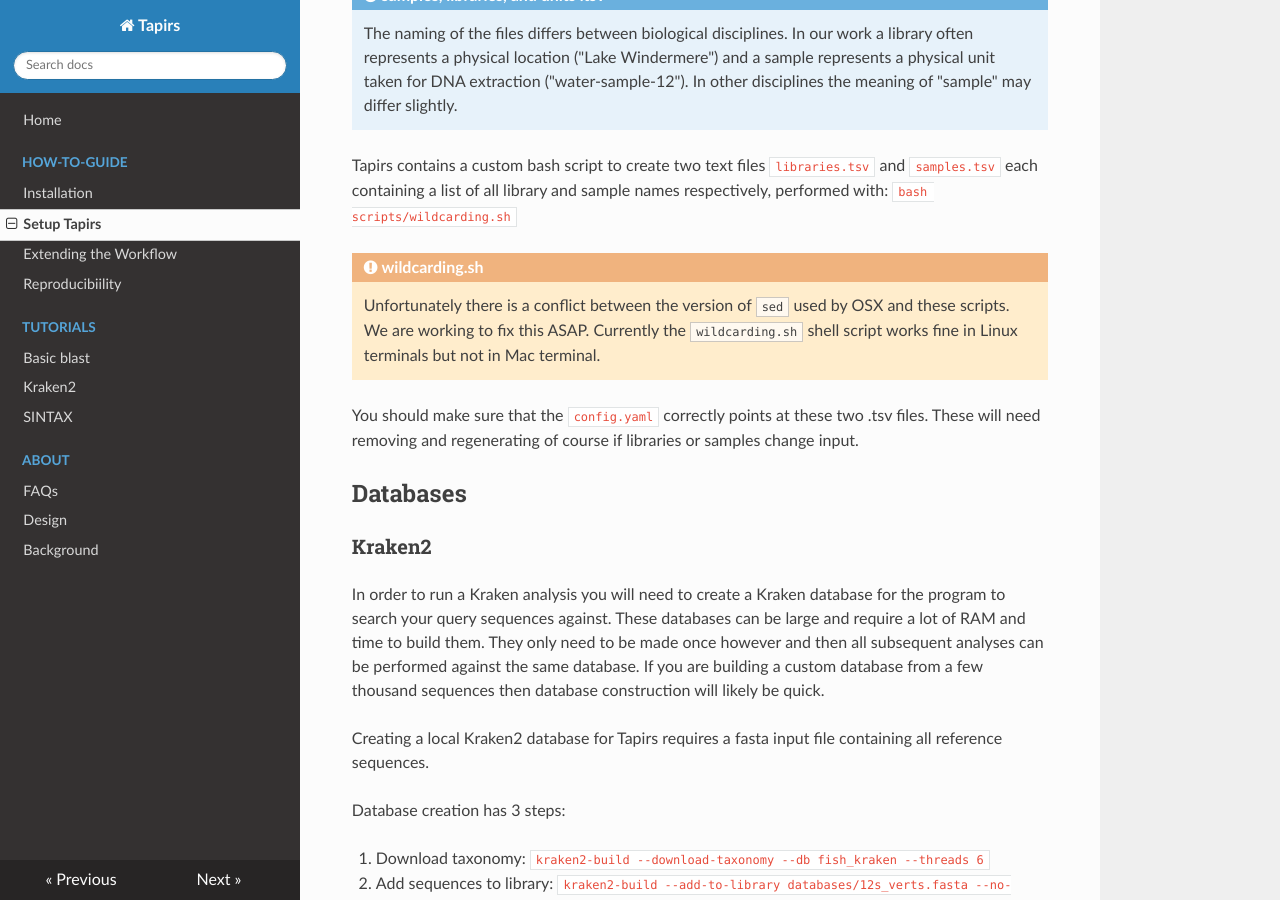
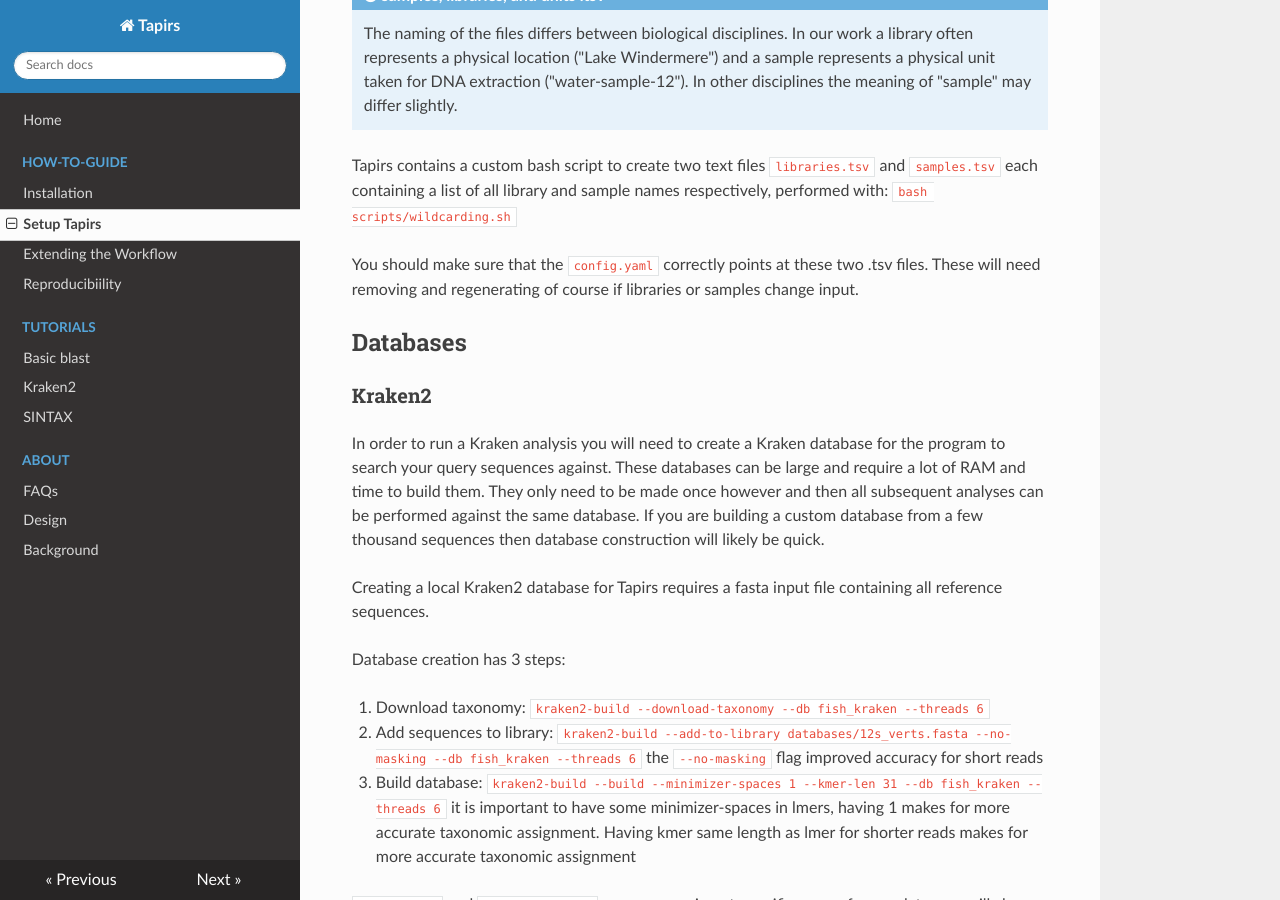
Before and after one commit to EvoHull/Tapirs, an MkDocs documentation site: the page built from docs/How-To-Guide/setup.md, in a window 1280 px wide and 900 px high, scrolled down 1662 px. Built offline with MkDocs 1.6.1, drawn with Linux system fonts in a browser that asks for light colours; nearby versions of some CDN libraries.

Commit message:
Update setup.md

```diff
--- a/docs/How-To-Guide/setup.md
+++ b/docs/How-To-Guide/setup.md
@@ -41,9 +41,6 @@ Rather than implement a complex set of wildcards the recommended approach for sn
 
 Tapirs contains a custom bash script to create two text files `libraries.tsv` and `samples.tsv` each containing a list of all library and sample names respectively, performed with:
 `bash scripts/wildcarding.sh`
-
-!!! warning "wildcarding.sh"
-    Unfortunately there is a conflict between the version of `sed` used by OSX and these scripts. We are working to fix this ASAP. Currently the `wildcarding.sh` shell script works fine in Linux terminals but not in Mac terminal.
 
 You should make sure that the `config.yaml` correctly points at these two .tsv files. These will need removing and regenerating of course if libraries or samples change input.
 
```
